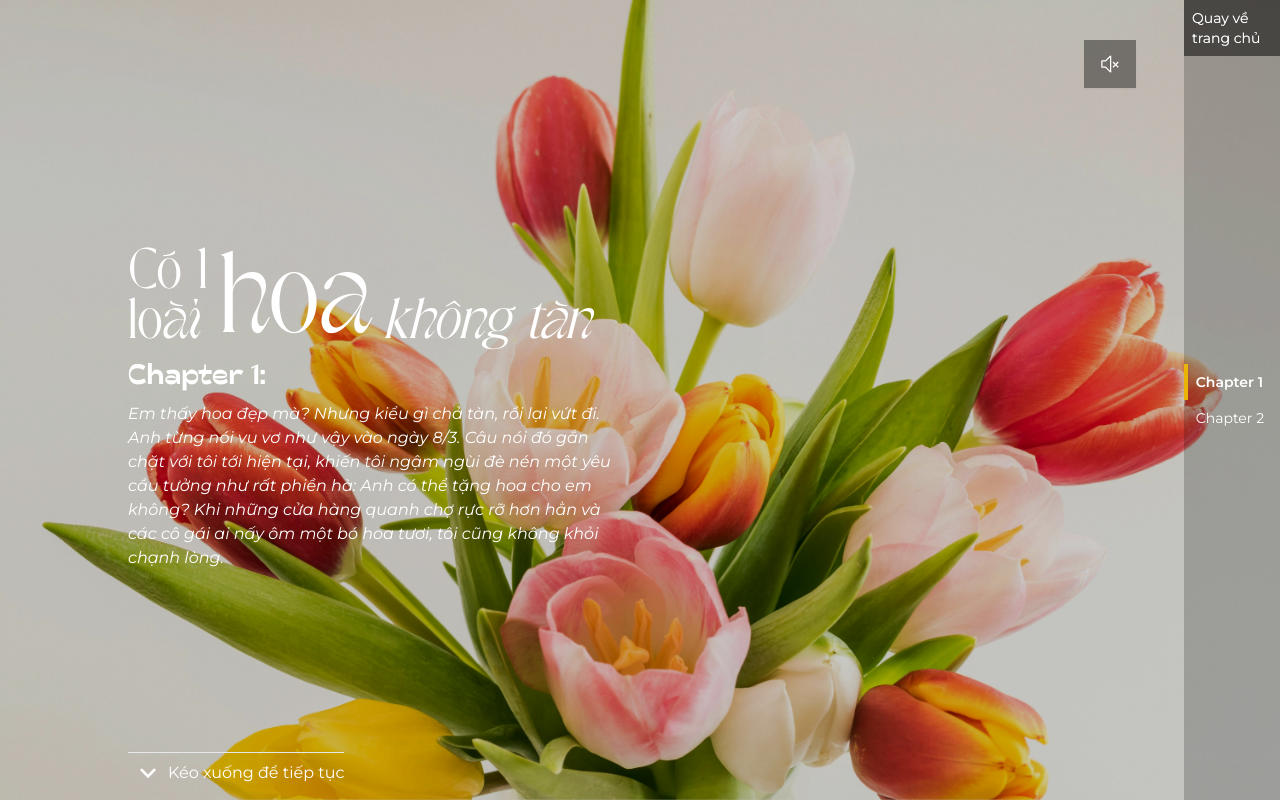
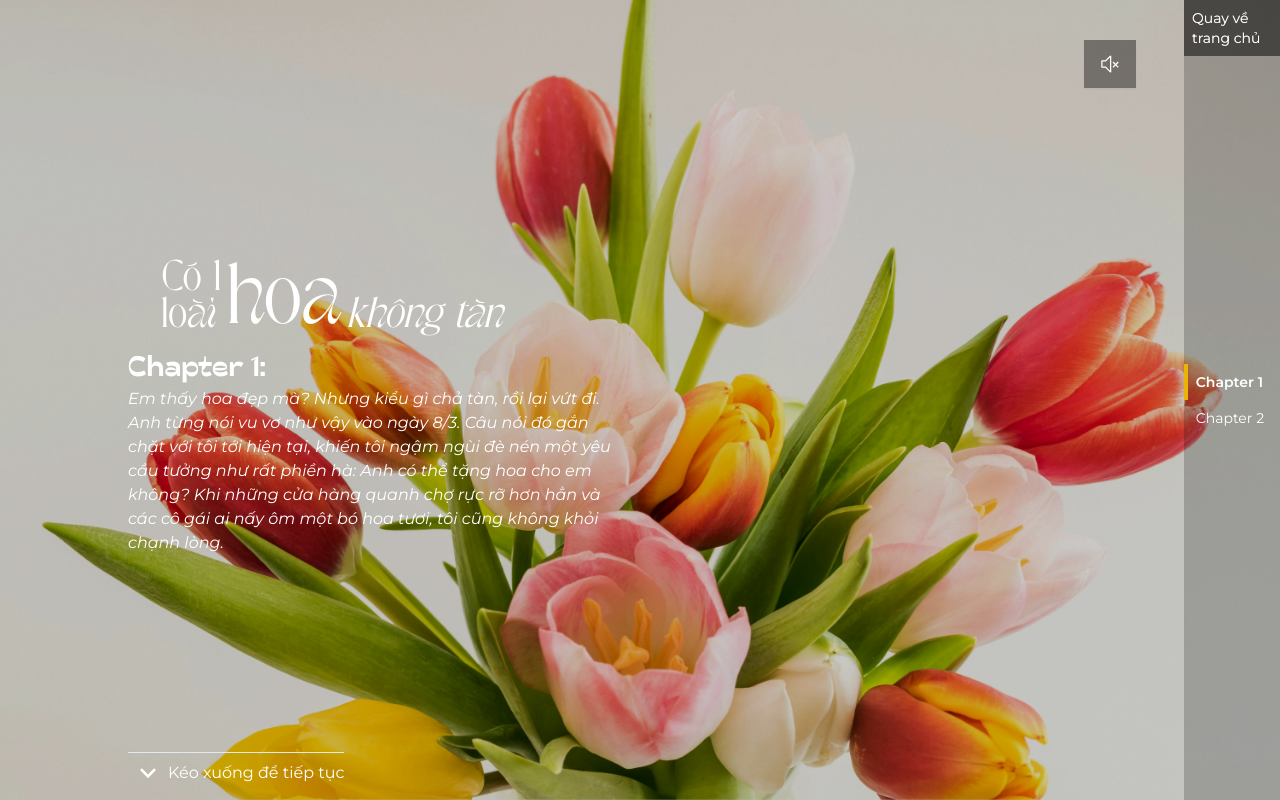
Before and after one commit to Nitieii/flowers-project, a React (Vite) app: page /story/1 in a window 1280 px wide. Built offline with nearby package versions, Linux system fonts and the light colour scheme.

Commit message:
fix res story detail

```diff
--- a/src/pages/QuizStart.jsx
+++ b/src/pages/QuizStart.jsx
@@ -17,7 +17,7 @@ function QuizStart() {
       className="relative flex items-center justify-center"
       style={{ height: window.innerHeight - 54 }}
     >
-      <div className="flex cursor-none flex-col items-center justify-center text-[32px] z-10">
+      <div className="z-10 flex cursor-none flex-col items-center justify-center text-[32px]">
         <h1 className="font-semibold">TÌM HIỂU</h1>
         <span className="flex items-end gap-2 font-semibold">
           <h1 className="text-[#546641] underline underline-offset-4">
--- a/src/pages/Story.jsx
+++ b/src/pages/Story.jsx
@@ -69,7 +69,7 @@ function Story() {
     return <div>Story not found</div>;
   }
   return (
-    <div className="scrollbar-hide-y h-screen w-full snap-y snap-mandatory overflow-y-scroll scroll-smooth bg-transparent duration-300">
+    <div className="scrollbar-hide-y h-screen w-screen snap-y snap-mandatory overflow-hidden overflow-y-scroll scroll-smooth bg-transparent duration-300">
       {/* Set background of the page base on it type */}
       {story.background.map((bg, index) => {
         if (bg.split(".")[1] === "mp4")
@@ -97,40 +97,43 @@ function Story() {
 
       {story.content.map((chapter, index) => (
         <div
-          className="relative h-screen w-full snap-start bg-transparent"
+          className="relative h-screen w-screen snap-start bg-transparent"
           key={index}
           id={`chapter-${index}`}
           ref={(el) => (chaptersRef.current[index] = el)}
         >
           <div className="absolute top-0 h-full w-full bg-black bg-opacity-20">
-            <div className="absolute bottom-0 left-[10%] w-[546px] text-white">
-              <div className="h-[500px]">
+            <div className="absolute bottom-0 left-[2%] w-auto min-w-[360px] max-w-[546px] text-white md:w-[546px] lg:left-[10%]">
+              <div className="h-[560px] md:h-[500px]">
                 {index === 0 && id === String(1) && (
-                  <div className="mb-2 flex items-end gap-3">
+                  <div className="-ml-10 mb-2 flex w-auto scale-[75%] items-end gap-2">
                     <h1 className="font-tanWaltzingMathilde text-[40px] leading-tight">
-                      Có 1 <br />
+                      <span className="text-nowrap font-tanWaltzingMathilde">
+                        Có 1
+                      </span>
+                      <br />
                       loài
                     </h1>
                     <h1 className="font-tanWaltzingMathilde text-[80px] leading-tight">
                       hoa
                     </h1>
-                    <h1 className="font-tanWaltzingMathilde text-[40px] italic leading-tight">
+                    <h1 className="text-nowrap font-tanWaltzingMathilde text-[40px] italic leading-tight">
                       không tàn
                     </h1>
                   </div>
                 )}
 
                 {index === 0 && id === String(2) && (
-                  <div className="relative mb-2 flex h-[170px] w-[600px] items-end gap-3">
+                  <div className="relative mb-2 flex h-[170px] w-[360px] scale-[85%] items-end gap-3 md:w-[600px]">
                     <h1 className="absolute top-0 w-full font-tanWaltzingMathilde text-[100px] leading-tight">
                       E
                     </h1>
 
-                    <h1 className="absolute left-[73px] top-[30px] w-full font-tanWaltzingMathilde text-[75px] leading-tight">
+                    <h1 className="absolute left-[73px] top-[30px] font-tanWaltzingMathilde text-[75px] leading-tight">
                       m
                     </h1>
 
-                    <h1 className=" absolute left-[170px] top-[-15px] w-full font-vivaldi text-[140px] italic leading-tight">
+                    <h1 className="absolute left-[170px] top-[-15px] font-vivaldi text-[140px] italic leading-tight">
                       hoa
                     </h1>
 
@@ -138,7 +141,7 @@ function Story() {
                       có thể
                     </h1>
 
-                    <h1 className="absolute left-[220px] top-[10px] w-full font-tanMonCheri text-[30px] leading-none">
+                    <h1 className="absolute left-[220px] top-[10px] font-tanMonCheri text-[30px] leading-none">
                       tự mua
                     </h1>
 
@@ -172,11 +175,11 @@ function Story() {
                   </div>
                 )}
 
-                <h3 className="font-float text-3xl">
+                <h3 className="font-float text-3xl leading-tight">
                   Chapter {index + 1}: {story.chapterTitle[index]}
                 </h3>
 
-                <p className="text-md w-[500px] italic">{chapter}</p>
+                <p className="text-md w-auto italic lg:w-[500px]">{chapter}</p>
               </div>
 
               {currentChapter + 1 !== story.content.length && (
@@ -191,7 +194,8 @@ function Story() {
           </div>
         </div>
       ))}
-      <div className="absolute right-36 top-10 z-10">
+
+      <div className="absolute right-0 sm:right-36 top-10 z-10">
         <button
           className="btn relative rounded-none border-none bg-black bg-opacity-40 text-xl text-white hover:bg-black hover:bg-opacity-60"
           onClick={() => setIsMute(!isMute)}
@@ -199,6 +203,7 @@ function Story() {
           {isMute ? <VscMute /> : <VscUnmute />}
         </button>
       </div>
+
       <div className="absolute bottom-20 left-[10%]">
         <button
           className={`btn w-36 ${id === String(2) && currentChapter === 1 ? "opacity-100" : "opacity-0"}`}
@@ -208,7 +213,8 @@ function Story() {
           Quiz
         </button>
       </div>
-      <div className="absolute right-0 top-0 flex h-screen w-24 flex-col justify-center bg-black bg-opacity-20 text-white">
+
+      <div className="absolute right-0 top-0 hidden h-screen w-24 flex-col justify-center bg-black bg-opacity-20 text-white duration-300 sm:flex">
         {story.content.map((_, index) => (
           <div key={index} className="relative flex">
             <button
```
